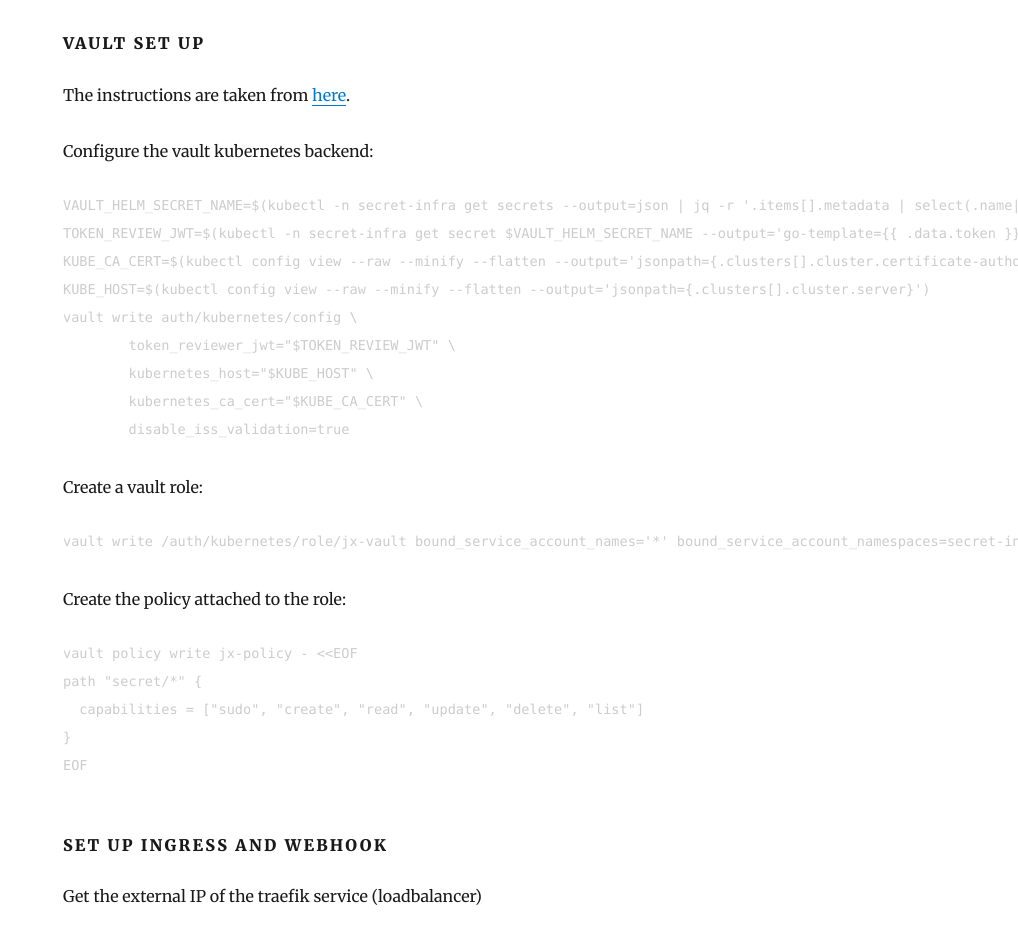
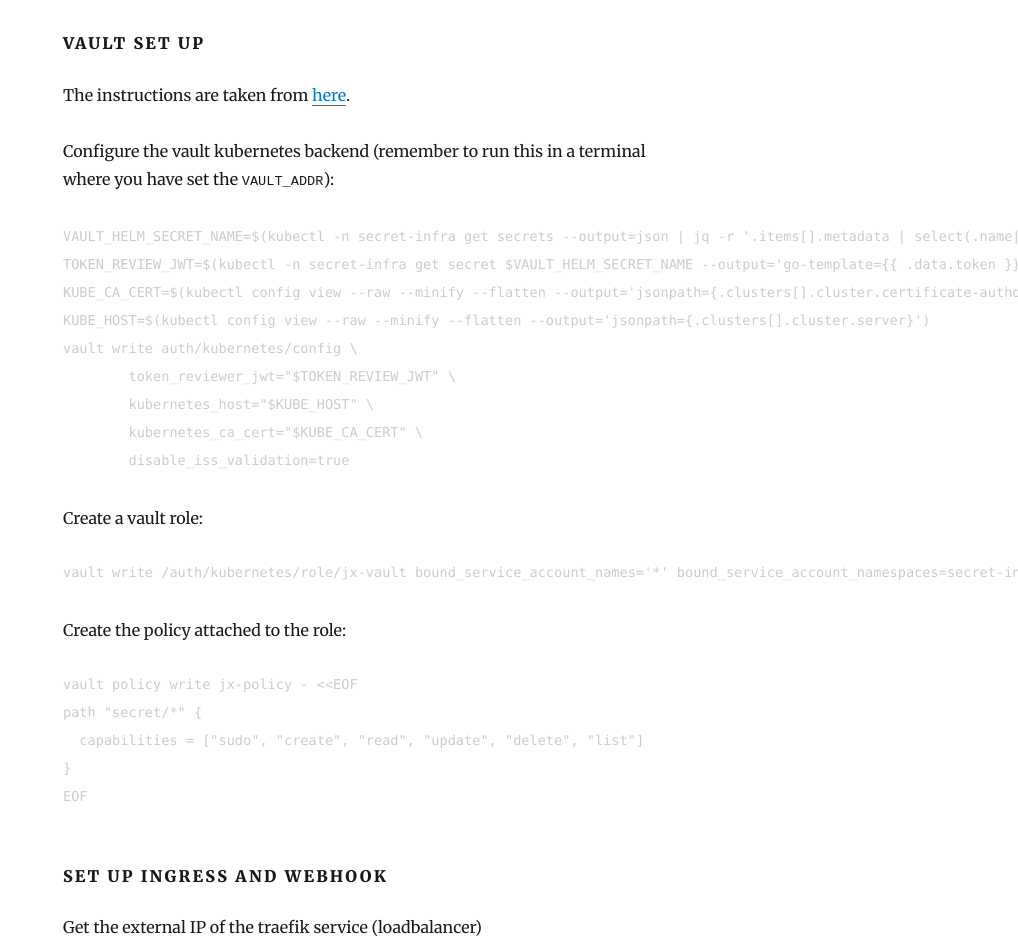
Before and after one commit to ankitm123/blog, a Gatsby site: page /JenkinsX/jx3-with-k3s/ in a window 1280 px wide. Shown: the part 2260-3197 px from the top of the page, without its empty margins (262-1280 px from the left). Built offline with nearby package versions, Linux system fonts and the light colour scheme; Gatsby itself is replaced by a stand-in of ours; some packages are replaced by stand-ins of ours; code samples lack their colours.

Commit message:
refactor: add a note about setting vault_addr
Signed-off-by: ankitm123 <ankitmohapatra123@gmail.com>

````diff
--- a/content/blog/JenkinsX/jx3-with-k3s.md
+++ b/content/blog/JenkinsX/jx3-with-k3s.md
@@ -87,7 +87,7 @@ Once the `secret-infra` namespace has been created, we can configure the kuberne
 
 The instructions are taken from [here](https://learn.hashicorp.com/tutorials/vault/kubernetes-external-vault?in=vault/kubernetes#configure-kubernetes-authentication).
 
-Configure the vault kubernetes backend:
+Configure the vault kubernetes backend (remember to run this in a terminal where you have set the `VAULT_ADDR`):
 
 ```bash
 VAULT_HELM_SECRET_NAME=$(kubectl -n secret-infra get secrets --output=json | jq -r '.items[].metadata | select(.name|startswith("kubernetes-external-secrets-token-")).name')
````
